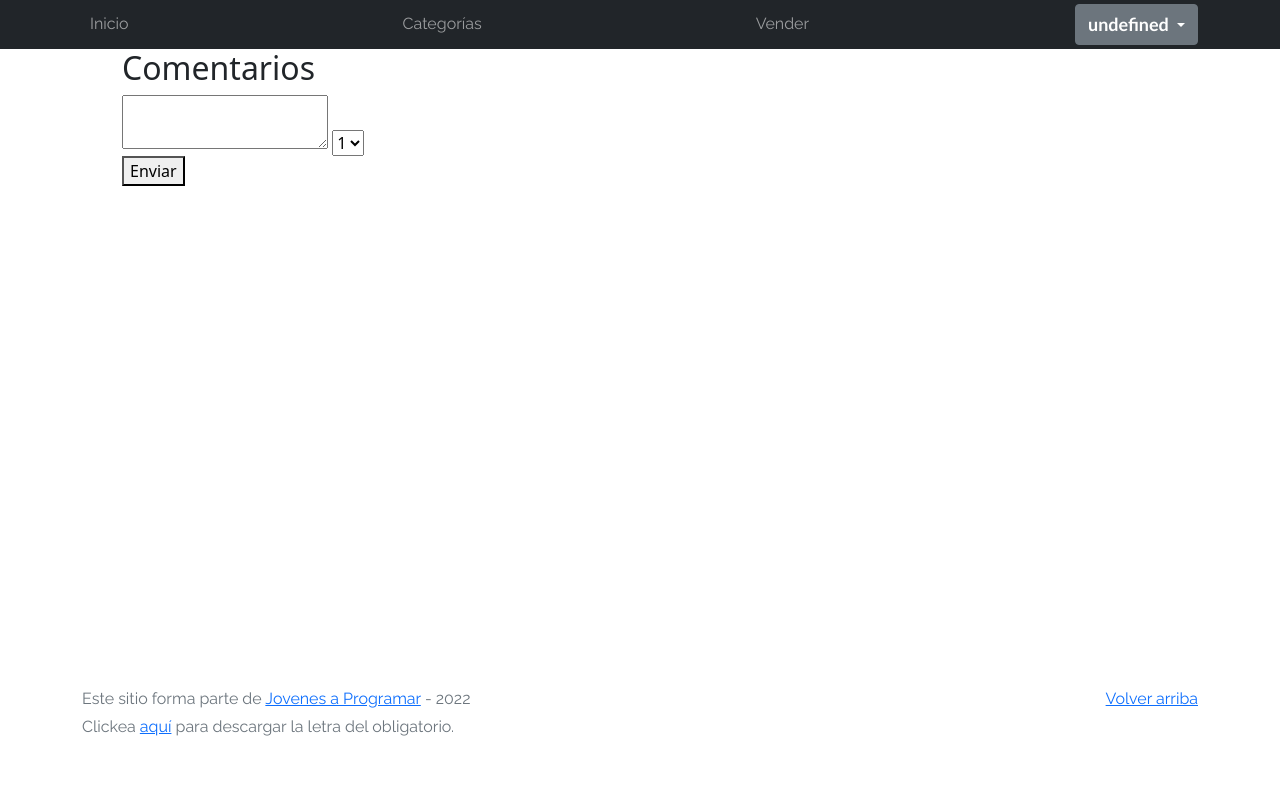
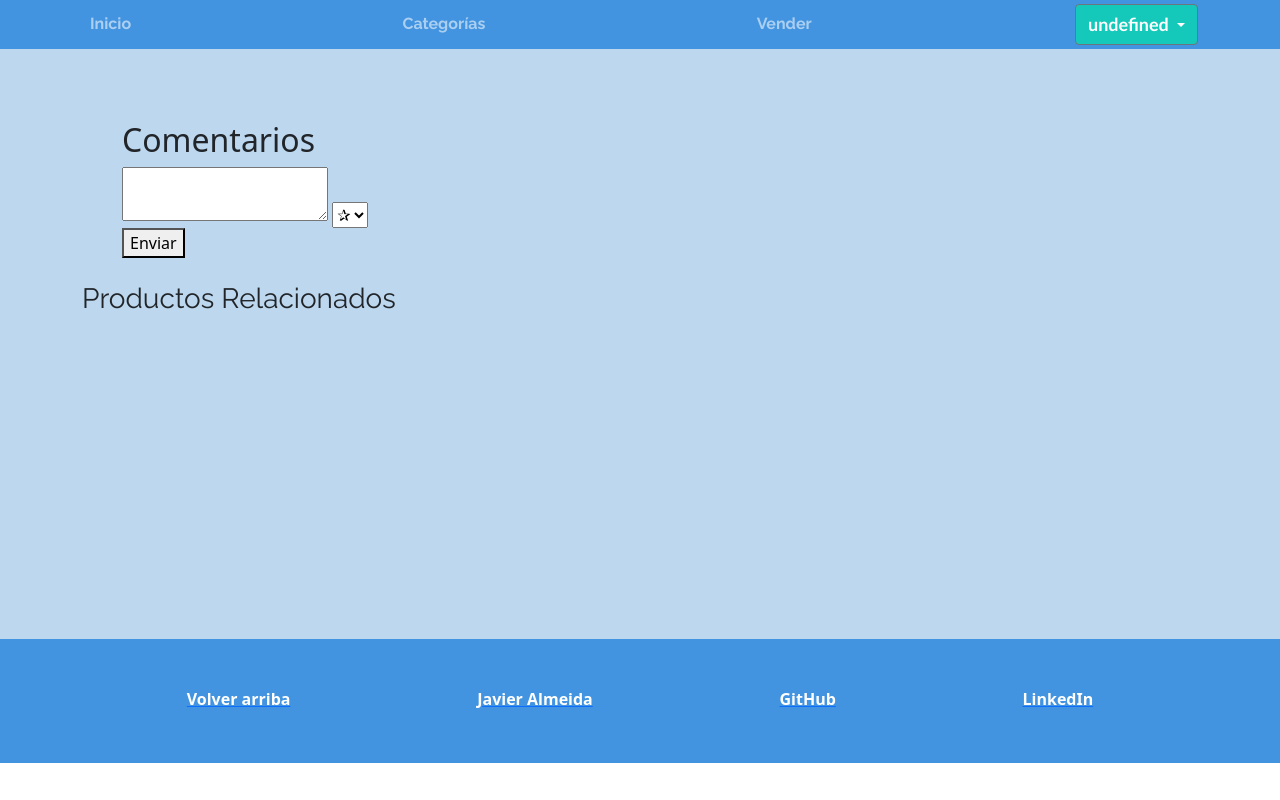
Before and after one commit to javieralmeida30/eMercado.github.io, a website: page product-info.html in a window 1280 px wide. Drawn offline with Linux system fonts and the light colour scheme; no server answers.

Commit message:
Update product-info.html

```diff
--- a/product-info.html
+++ b/product-info.html
@@ -13,8 +13,8 @@
 </head>
 
 <body>
-  <nav class="navbar navbar-expand-lg navbar-dark bg-dark p-1">
-    <div class="container">
+  <nav class="navbar navbar-expand-lg navbar-dark  p-1" style="background-color:rgb(67, 148, 224)" >
+    <div class="container" >
       <button class="navbar-toggler" type="button" data-bs-toggle="collapse" data-bs-target="#navbarNav"
         aria-controls="navbarNav" aria-expanded="false" aria-label="Toggle navigation">
         <span class="navbar-toggler-icon"></span>
@@ -23,20 +23,19 @@
         <ul class="navbar-nav w-100 justify-content-between">
           <ul class="navbar-nav w-100 justify-content-between">
             <li class="nav-item">
-              <a class="nav-link" href="cover.html">Inicio</a>
+              <a class="nav-link" href="cover.html"><b>Inicio</b></a>
             </li>
             <li class="nav-item">
-              <a class="nav-link" href="categories.html">Categorías</a>
+              <a class="nav-link" href="categories.html"><b>Categorías</b></a>
             </li>
             <li class="nav-item">
-              <a class="nav-link" href="sell.html">Vender</a>
+              <a class="nav-link" href="sell.html"><b>Vender</b></a>
             </li>
             <li class="nav-item">
               <div class="dropdown">
-                <button class="btn btn-secondary dropdown-toggle" type="button" id="dropdownMenuButton1" data-bs-toggle="dropdown" aria-expanded="false">
-
+                <button class="btn btn-secondary dropdown-toggle" style="background-color: rgb(20, 201, 186);"  type="button" id="dropdownMenuButton1" data-bs-toggle="dropdown" aria-expanded="false">
                   <span id='usuarioPrincipal'></span> </button>
-                <ul class="dropdown-menu" aria-labelledby="dropdownMenuButton1">
+                <ul class="dropdown-menu" style="background-color: rgb(20, 201, 186);" aria-labelledby="dropdownMenuButton1">
                   <li><a  class="dropdown-item" href="cart.html">Mi carrito</a></li>
                   <li><a class="dropdown-item" href="my-profile.html">Mi perfil</a></li>
                   <li><a class="dropdown-item" href="index.html"> Cerrar sesión</a></li>
@@ -48,54 +47,76 @@
       </div>
     </div>
   </nav>
-  <main>
+  <main style="background-color: rgb(188, 215, 238)">
     <div class="container">
-
+     <br>
+     <br>
       <div class="list-group" id="product-info-container">
       </div>
 
     </div>
-    <div class="container">
+    <div class="container" >
 
       <div class="list-group" id="product-comment-container">
       </div>
 
     </div>
+    <div>
+      <br>
     <form id="forminfo" style="margin-left: 122px;">
       <h2>Comentarios</h2>
       <textarea id="comentarioTexto"></textarea>
       <select id="comentarioScore">
         <option value="1">
-          1
+          ✰
         </option>
         <option value="2">
-          2
+          ✰
         </option>
         <option value="3">
-          3
+          ✰
         </option>
         <option value="4">
-          4
+          ✰
         </option>
         <option value="5">
-          5
+          ✰
         </option>
       </select>
       <br>
       <button onclick="guardarComentario()" type="button" > Enviar </button>
     </form>
+  </div>
+  <br><div>
+  <div class="container">
+     <h3>Productos Relacionados</h3>
+    <div class="list-group" id="product-relacionado-container">
+    </div>
+    <br>
+    <br>
+    <br>
+    <br>
+    <br>
+    <br>
+    <br>
+    <br>
+
+  </div>
   </main>
 
-  <footer class="text-muted">
-    <div class="container">
-      <p class="float-end">
-        <a href="#">Volver arriba</a>
-      </p>
-      <p>Este sitio forma parte de <a href="https://jovenesaprogramar.edu.uy/" target="_blank">Jovenes a Programar</a> -
-        2022</p>
-      <p>Clickea <a target="_blank" href="Letra.pdf">aquí</a> para descargar la letra del obligatorio.</p>
+  <footer class="text-muted" style="background-color:rgb(67, 148, 224)">
+
+    <div class="contenedor d-flex justify-content-evenly" >
+            <div> <p class="float-end">
+            <a href="#"><b style="color: white;">Volver arriba</b></a>
+          </p>
+            </div>
+          <div style ><a href="#" target="_blank"> <b style="color: white;">Javier Almeida</b></a></div>
+          <div><a href="https://github.com/javieralmeida30" target="_blank"> <b style="color: white;">GitHub</b> </a></div>
+          <div><a href="#" target="_blank"> <b style="color: white;">LinkedIn</b> </a></div>
+      </div>
     </div>
-  </footer>
+      </footer >
   <div id="spinner-wrapper">
     <div class="lds-ring">
       <div></div>
```
